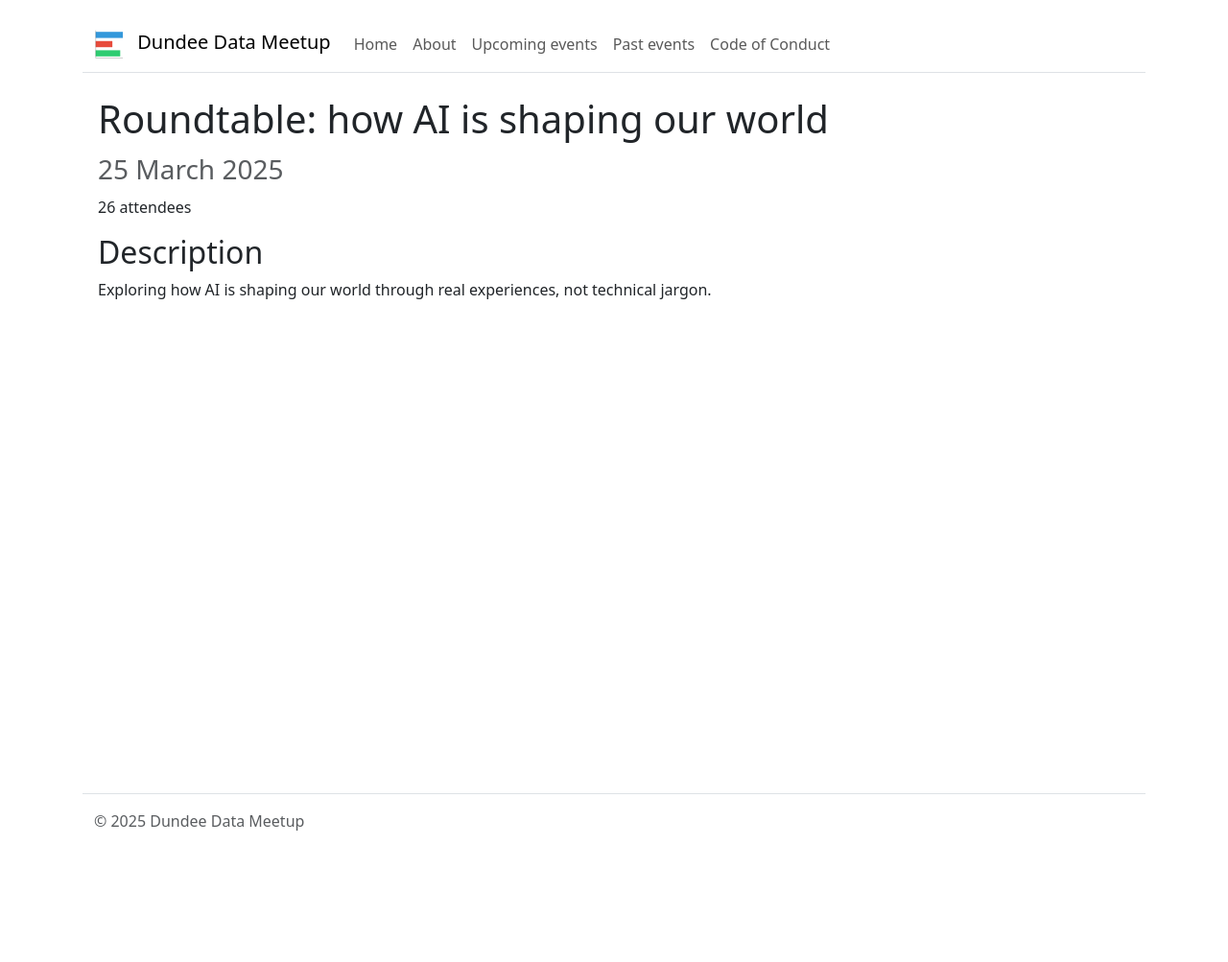
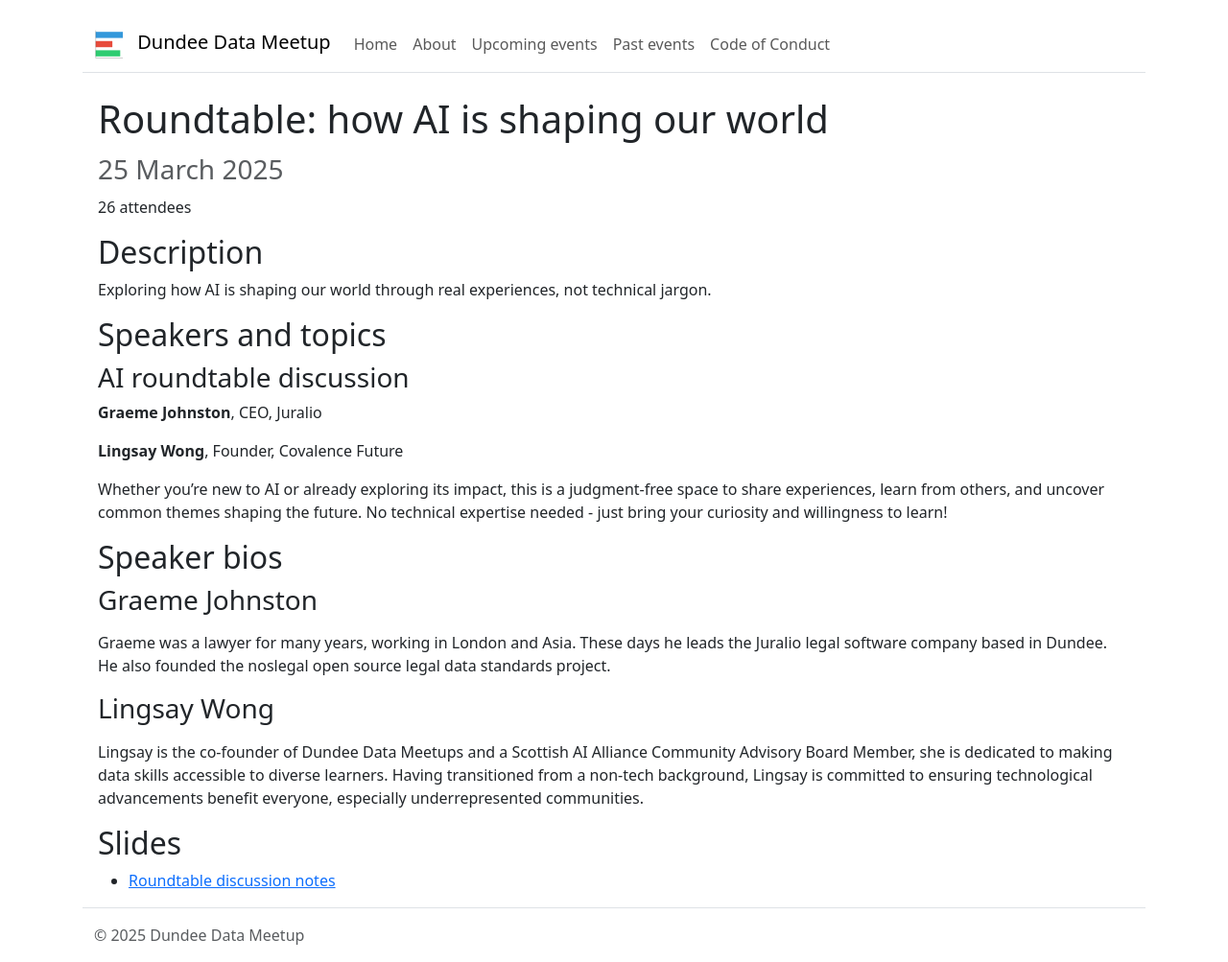
Before and after one commit to DundeeDataMeetup/dundeedatameetup.github.io, a Jekyll site: the page built from _events/2025/03.md, in a window 1280 px wide. Shown: the whole page at 96% size. Built offline with Jekyll 4.4.1, drawn with Linux system fonts in a browser that asks for light colours; before the commit the page ends 900 px from its top, so only the background shows below that.

Commit message:
Update March 2025 - Added event description, speakers and slides - Updated event template to handle multiple speakers on the same topic

```diff
--- a/_events/2025/03.md
+++ b/_events/2025/03.md
@@ -3,5 +3,12 @@ title: "Roundtable: how AI is shaping our world"
 description: "Exploring how AI is shaping our world through real experiences, not technical jargon."
 date: 2025-03-25 18:00:00
 topics:
+    - speaker: ["graeme-johnston","lingsay-wong"]
+      title: "AI roundtable discussion"
+      description: "Whether you're new to AI or already exploring its impact, this is a judgment-free space to share experiences, learn from others, and uncover common themes shaping the future. No technical expertise needed - just bring your curiosity and willingness to learn!"
+
 attendance: 26
+slides:
+    - url: /assets/slides/2025-03-25 - AI roundtable discussion.pdf
+      title: Roundtable discussion notes
 ---
--- a/_layouts/event.html
+++ b/_layouts/event.html
@@ -16,16 +16,40 @@ layout: default
 {%if page.topics %}
 <h2>Speakers and topics</h2>
 {%for topic in page.topics %}
-    {% assign speaker = site.speakers | where:"slug", topic.speaker | first %}
     <h3>{{topic.title}}</h3>
-    <p><strong>{{speaker.name}}</strong>, {{speaker.tagline}}</p>
+    {% if topic.speaker %}
+        {%- comment -%} TODO: This can probably be refined to assume an array is always in use {%- endcomment -%}
+        {%- comment -%} If there is more than one speaker then loop {%- endcomment -%}
+        {% if topic.speaker.first %}
+            {% for speaker_slug in topic.speaker %}
+                {% assign speaker = site.speakers | where:"slug", speaker_slug | first %}
+                <p><strong>{{speaker.name}}</strong>, {{speaker.tagline}}</p>
+            {% endfor %}
+        {%- comment -%} If there is a single speaker then don't loop {%- endcomment -%}
+        {% else %}
+            {% assign speaker = site.speakers | where:"slug", topic.speaker | first %}
+            <p><strong>{{speaker.name}}</strong>, {{speaker.tagline}}</p>
+        {% endif %}
+    {% endif %}
     <p>{{topic.description | markdownify}}</p>
 {%endfor%}
 <h2>Speaker bios</h3>
 {%for topic in page.topics %}
-    {% assign speaker = site.speakers | where:"slug", topic.speaker | first %}
-    <h3>{{speaker.name}}</h3>
-    <p>{{speaker.bio | markdownify}}</p>
+    {%- comment -%} TODO: This can probably be refined to assume an array is always in use {%- endcomment -%}
+    {%- comment -%} TODO: Handle duplication cases where the same speaker may appear in multiple topics. Only render bio once. {%- endcomment -%}
+    {%- comment -%} If there is more than one speaker then loop {%- endcomment -%}
+    {% if topic.speaker.first %}
+        {% for speaker_slug in topic.speaker %}
+            {% assign speaker = site.speakers | where:"slug", speaker_slug | first %}
+            <h3>{{speaker.name}}</h3>
+            <p>{{speaker.bio | markdownify}}</p>
+        {% endfor %}
+    {%- comment -%} If there is a single speaker then don't loop {%- endcomment -%}
+    {% else %}
+        {% assign speaker = site.speakers | where:"slug", topic.speaker | first %}
+        <h3>{{speaker.name}}</h3>
+        <p>{{speaker.bio | markdownify}}</p>
+    {% endif %}
 {%endfor%}
 {%endif%}
 
```
Also changed, not shown: _speakers/graeme-johnston.md (added, +5 -0 lines), _speakers/lingsay-wong.md (added, +5 -0 lines), 1 other file.
